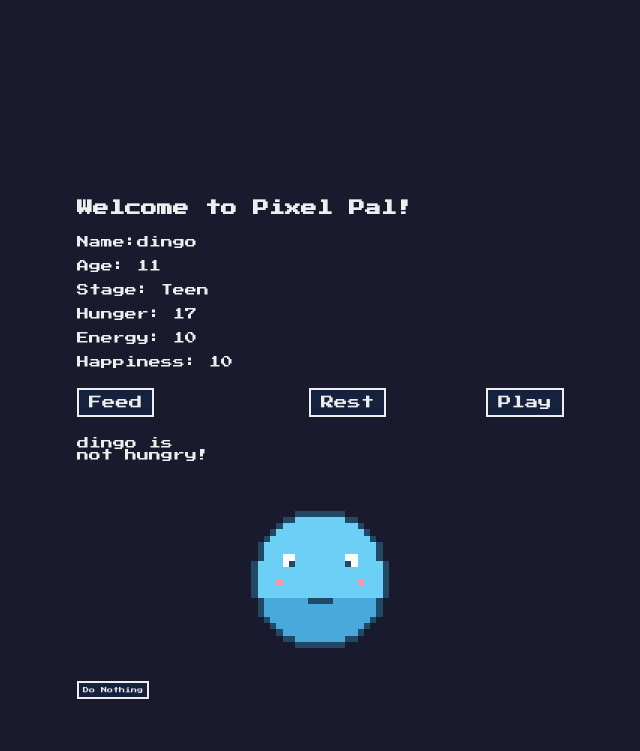
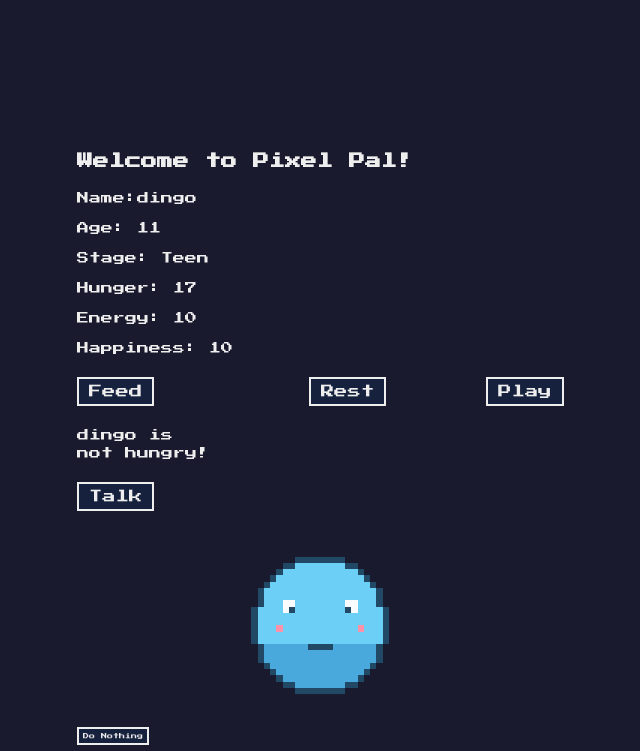
Before and after one commit to joshmaddigan/pixel-pal, a Flask app: page / in a window 1280 px wide. Shown: the top 751 px of the page, without its empty margins (163-803 px from the left). Run offline with Flask 3, Linux system fonts and the light colour scheme; the visitor is signed in with stand-in values (Sample User, id 1); data comes from the database, SQL or seed files in the repository; both versions use the stored data as it was after the commit.

Commit message:
add talk action and layout imrovements

```diff
--- a/app.py
+++ b/app.py
@@ -123,6 +123,18 @@ def rest():
     save_pal(pal)
     return redirect(url_for("home"))
 
+@app.route("/talk", methods=["POST"])
+def talk():
+    pal = load_pal() or PixelPal("Pixel")
+    response = pal.talk()
+    flash(f"{pal.name} says: {response}")
+    pal.tick()
+    death_cause = pal.is_dead()
+    if death_cause:
+        flash(death_cause)
+        return redirect(url_for("death"))
+    save_pal(pal)
+    return redirect(url_for("home"))
 
 @app.route("/idle", methods=["POST"])
 def idle():
--- a/pixel_pal.py
+++ b/pixel_pal.py
@@ -1,7 +1,7 @@
 import random
 import os
 import json
-from ai_service import get_pet_response
+from ai_service import get_pet_response, get_talk_response
 
 class PixelPal:
     def __init__(self, name, age=1, hunger=10, happiness=10, energy=10, max_value=10, evo_stage='baby', mood=None):
@@ -111,8 +111,10 @@ class PixelPal:
         else:
             return False
 
-
-
+    def talk(self):
+        stats_for_ai = {"Hunger": self.hunger, "stage": self.get_stage()}
+        ai_voice = get_talk_response(stats_for_ai, self.mood)
+        return ai_voice
 
 
 if __name__ == "__main__":
--- a/static/styles.css
+++ b/static/styles.css
@@ -14,6 +14,10 @@ body {
     h1 {
         font-size: 16px;
         margin-bottom: 20px;
+    }
+
+    p {
+        line-height: 1.5;
     }
 
 .container {
--- a/templates/index.html
+++ b/templates/index.html
@@ -51,14 +51,20 @@
     {% endif %}
     </div>
 
-    {% for message in get_flashed_messages() %}
-    <p>{{ message }}</p>
-{% endfor %}
     </div>
+
+    <form action="/talk" method="POST">
+    <button type="submit">Talk</button>
+    </form>
+
+
 
         <div class="sprite-panel">
         <img src="/static/sprites/{{ get_sprite }}" alt="PixelPal">
-        </div>
+            {% for message in get_flashed_messages() %}
+    <p>{{ message }}</p>
+    {% endfor %}
+    </div>
         <form action="/idle" method="POST">
         <button type="submit" class="nothing-btn">Do Nothing</button>
     </form>
```
Also changed, not shown: ai_service.py (+26 -0 lines), instance/pixelpal.db.
